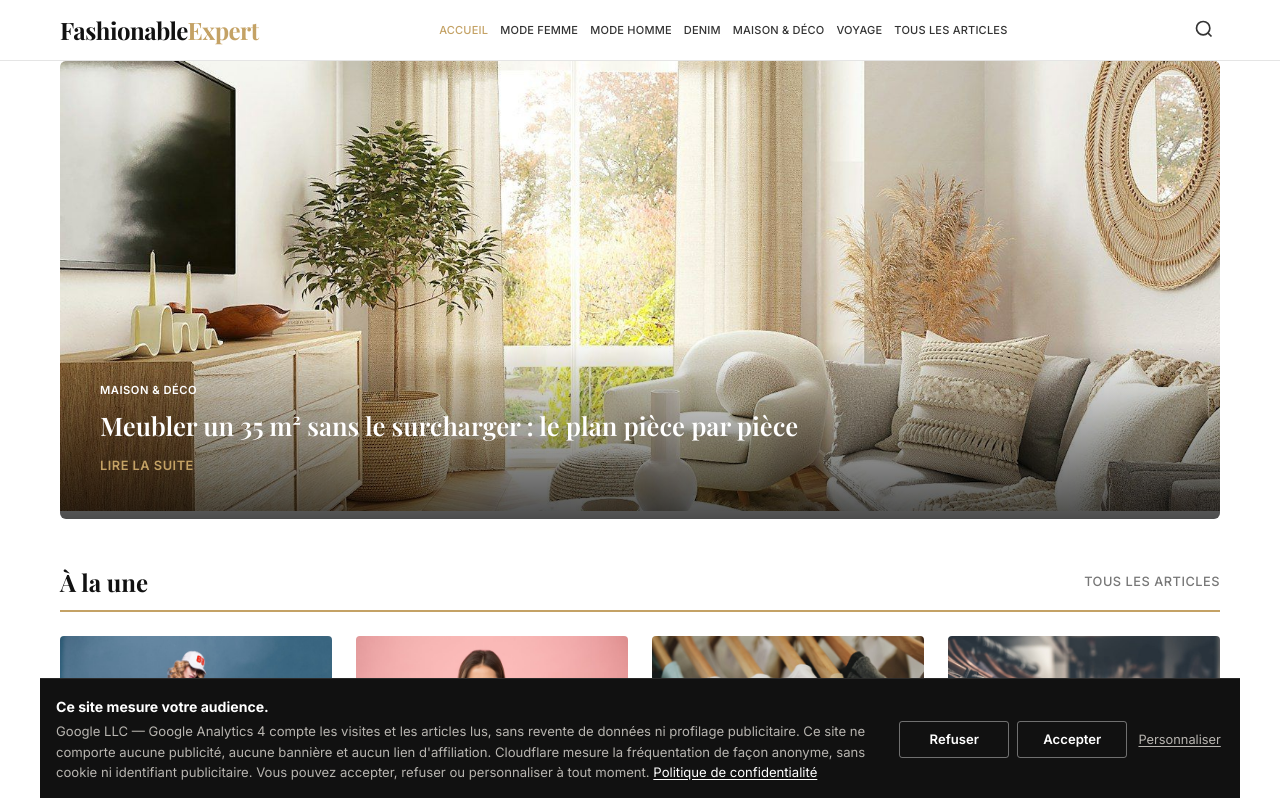
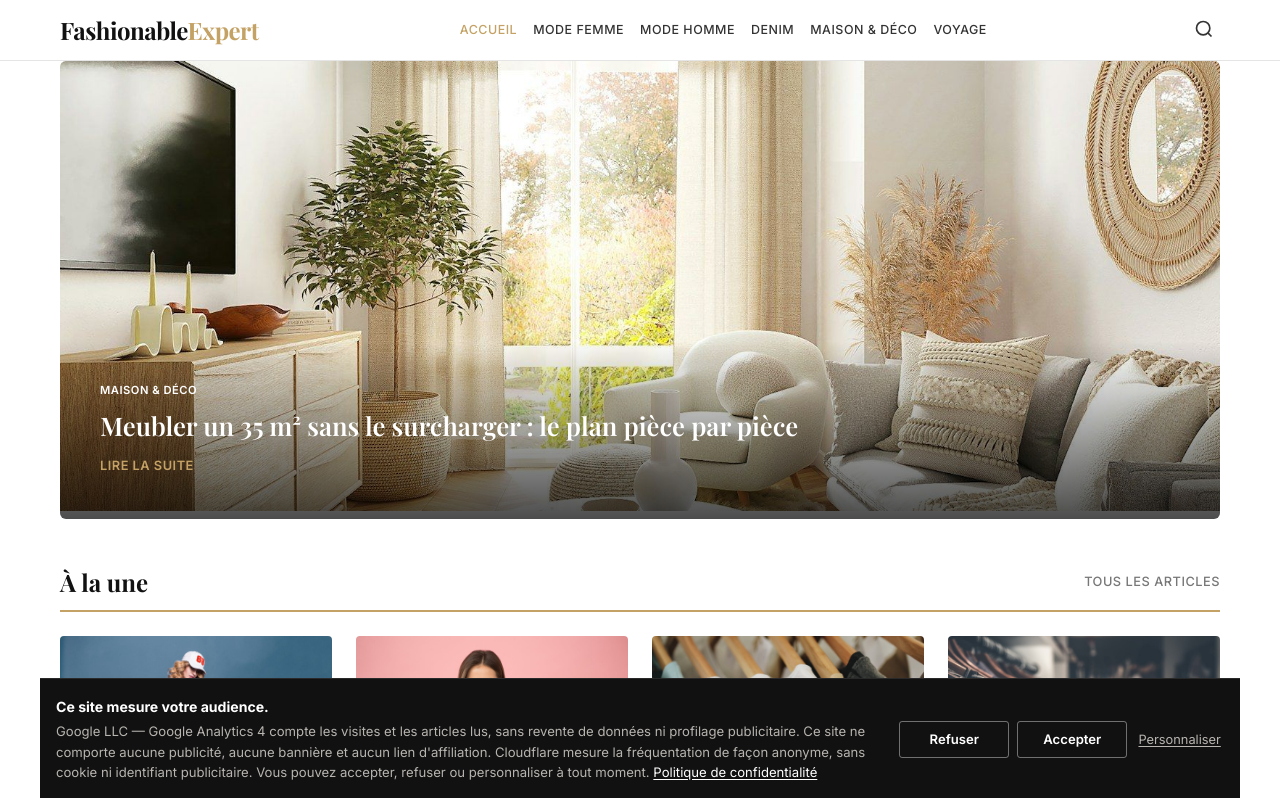
Before and after one commit to Wong-win/fashionableexpert, an Astro site: page / in a window 1280 px wide. Shown: the top 798 px of the page. Built offline with nearby package versions, Linux system fonts and the light colour scheme; Astro itself is replaced by a stand-in of ours.

Commit message:
Retirer « Tous les articles » de la navigation principale
L'archive reste accessible depuis le footer et les titres de section du site.

```diff
--- a/src/components/Header.astro
+++ b/src/components/Header.astro
@@ -14,7 +14,6 @@ import { categories, categoryUrl } from "../lib/categories";
       {categories.map((c) => (
         <a href={categoryUrl(c.slug)} class="nav-link">{c.name}</a>
       ))}
-      <a href="/articles/" class="nav-link">Tous les articles</a>
     </nav>
 
     <button class="search-toggle" aria-label="Rechercher" id="searchToggle">
@@ -57,7 +56,6 @@ import { categories, categoryUrl } from "../lib/categories";
     {categories.map((c) => (
       <a href={categoryUrl(c.slug)} class="nav-link">{c.name}</a>
     ))}
-    <a href="/articles/" class="nav-link">Tous les articles</a>
   </div>
 </header>
 
@@ -188,14 +186,14 @@ import { categories, categoryUrl } from "../lib/categories";
     letter-spacing: -0.5px;
   }
   .logo-accent { color: #c4a265; }
-  .main-nav { display: flex; gap: 12px; }
+  .main-nav { display: flex; gap: 16px; }
   .nav-link {
     text-decoration: none;
     color: #333;
-    font-size: 0.69rem;
+    font-size: 0.78rem;
     font-weight: 500;
     text-transform: uppercase;
-    letter-spacing: 0.2px;
+    letter-spacing: 0.5px;
     white-space: nowrap;
     transition: color 0.2s;
   }
@@ -265,12 +263,11 @@ import { categories, categoryUrl } from "../lib/categories";
   .mobile-nav.active { display: flex; }
   .mobile-nav .nav-link { padding: 10px 0; border-bottom: 1px solid #f0f0f0; }
 
-  @media (max-width: 1180px) {
-    .main-nav { gap: 10px; }
-    .nav-link { font-size: 0.66rem; letter-spacing: 0.1px; }
-    .logo-text { font-size: 1.35rem; }
+  @media (max-width: 1080px) {
+    .main-nav { gap: 12px; }
+    .nav-link { font-size: 0.72rem; letter-spacing: 0.3px; }
   }
-  @media (max-width: 1080px) {
+  @media (max-width: 900px) {
     .main-nav { display: none; }
     .mobile-menu-toggle { display: block; }
   }
```
